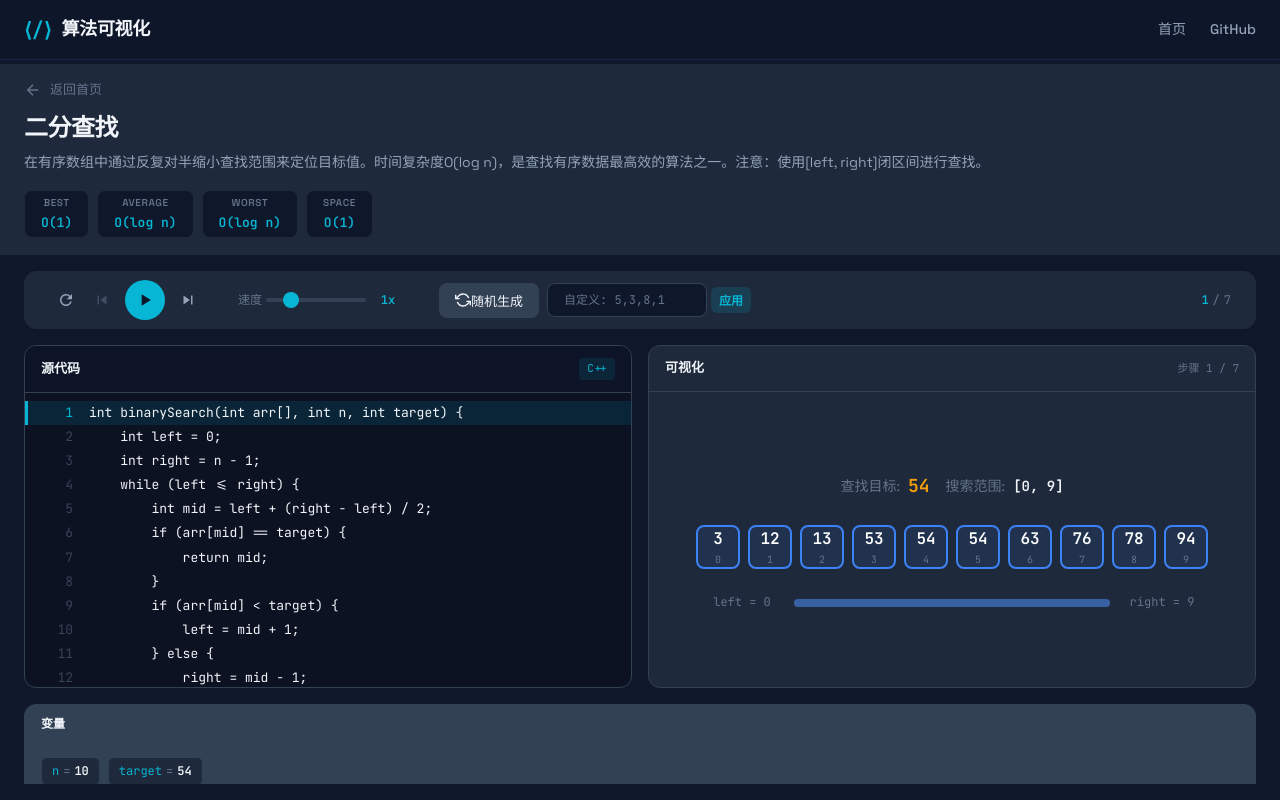
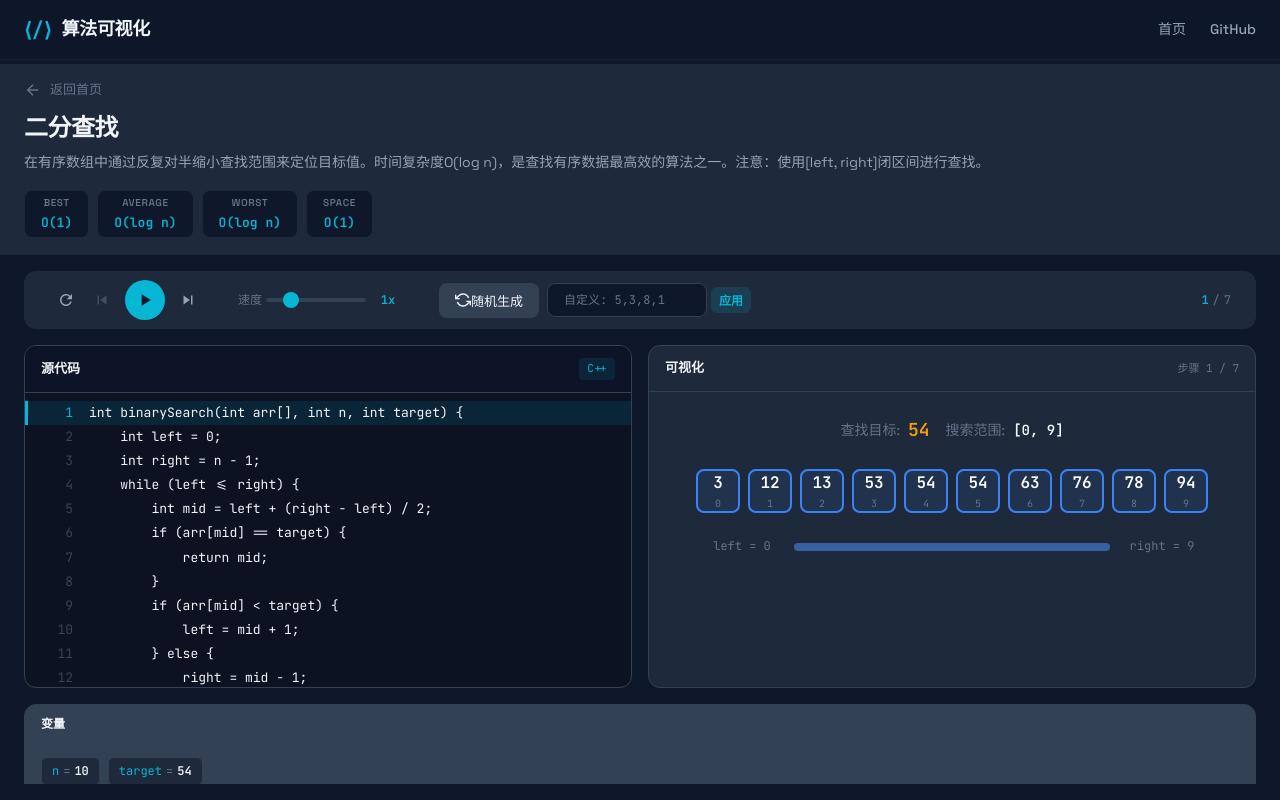
Before and after one commit to stranger1sag/codeVisualizationWeb, a Vue app: page /search/binary-search in a window 1280 px wide. Shown: the top 800 px of the page. Built offline with nearby package versions, Linux system fonts and the light colour scheme.

Commit message:
fix: improve scrolling and layout for visual panel

```diff
--- a/src/components/Algorithm/ArrayVisual.vue
+++ b/src/components/Algorithm/ArrayVisual.vue
@@ -92,8 +92,8 @@ const getColor = (index: number) => {
 </script>
 
 <style scoped>
-.array-visual-container { display: flex; flex-direction: column; gap: 16px; }
-.count-array { margin-bottom: 8px; }
+.array-visual-container { display: flex; flex-direction: column; gap: 16px; width: 100%; }
+.count-array { margin-bottom: 8px; width: 100%; }
 .array-label { font-size: 12px; color: var(--text-muted); margin-bottom: 8px; }
 .count-bars { display: flex; flex-wrap: wrap; align-items: flex-end; gap: 4px; padding: 8px; background: var(--bg-tertiary); border-radius: 8px; max-width: 100%; }
 .count-bar-wrapper { display: flex; flex-direction: column; align-items: center; gap: 2px; min-width: 24px; }
@@ -101,7 +101,7 @@ const getColor = (index: number) => {
 .count-bar.count-active { background: #f59e0b; box-shadow: 0 0 8px rgba(245, 158, 11, 0.5); }
 .count-value { font-family: 'JetBrains Mono', monospace; font-size: 10px; font-weight: 600; color: white; padding: 2px; }
 .count-index { font-family: 'JetBrains Mono', monospace; font-size: 9px; color: var(--text-muted); }
-.array-visual { display: flex; align-items: flex-end; gap: 8px; padding: 16px 0; }
+.array-visual { display: flex; flex-wrap: wrap; align-items: flex-end; gap: 8px; padding: 16px 0; justify-content: center; width: 100%; }
 .array-bar-wrapper { display: flex; flex-direction: column; align-items: center; gap: 4px; }
 .array-bar { width: 36px; min-height: 20px; border-radius: 4px 4px 0 0; display: flex; align-items: flex-start; justify-content: center; padding-top: 4px; transition: background-color 0.2s ease; }
 .bar-value { font-family: 'JetBrains Mono', monospace; font-size: 12px; font-weight: 600; color: white; text-shadow: 0 1px 2px rgba(0,0,0,0.3); }
--- a/src/components/Algorithm/VisualPanel.vue
+++ b/src/components/Algorithm/VisualPanel.vue
@@ -183,11 +183,11 @@ watch(() => props.step, (newStep) => {
 .visual-body {
   flex: 1;
   display: flex;
-  align-items: center;
+  align-items: flex-start;
   justify-content: center;
   padding: 24px;
-  min-height: 300px;
-  overflow-x: auto;
+  min-height: 0;
+  overflow: auto;
 }
 .empty-state { color: var(--text-muted); font-size: 14px; }
 
```
